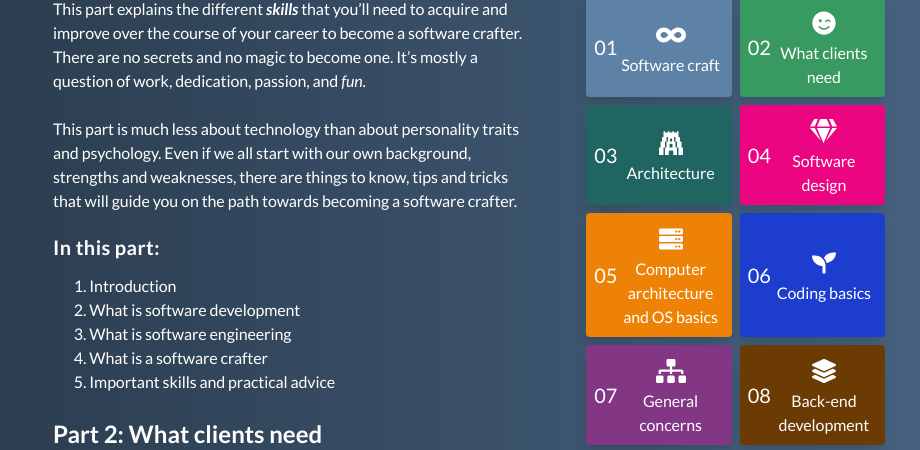
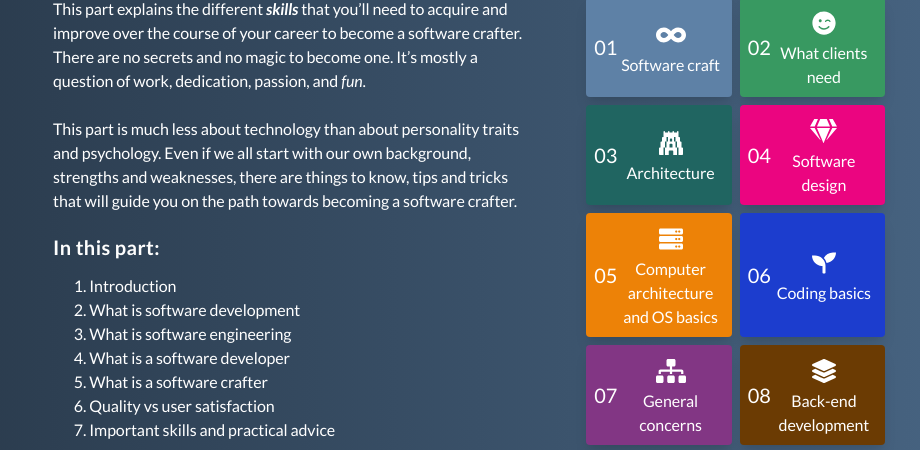
Before and after one commit to dsebastien/dev-concepts-website, a Gatsby site: page /table-of-contents in a window 1280 px wide. Shown: the part 324-774 px from the top of the page, without its empty margins (203-1123 px from the left). Built offline with nearby package versions, Linux system fonts and the light colour scheme; Gatsby itself is replaced by a stand-in of ours; what @tailwindcss/custom-forms would draw is missing.

Commit message:
Toc: what is a software developer

```diff
--- a/src/pages/table-of-contents.tsx
+++ b/src/pages/table-of-contents.tsx
@@ -271,7 +271,9 @@ const AboutPage: React.FC<RouteComponentProps> = () => {
                 <li>Introduction</li>
                 <li>What is software development</li>
                 <li>What is software engineering</li>
+                <li>What is a software developer</li>
                 <li>What is a software crafter</li>
+                <li>Quality vs user satisfaction</li>
                 <li>Important skills and practical advice</li>
               </ol>
             </section>
```
